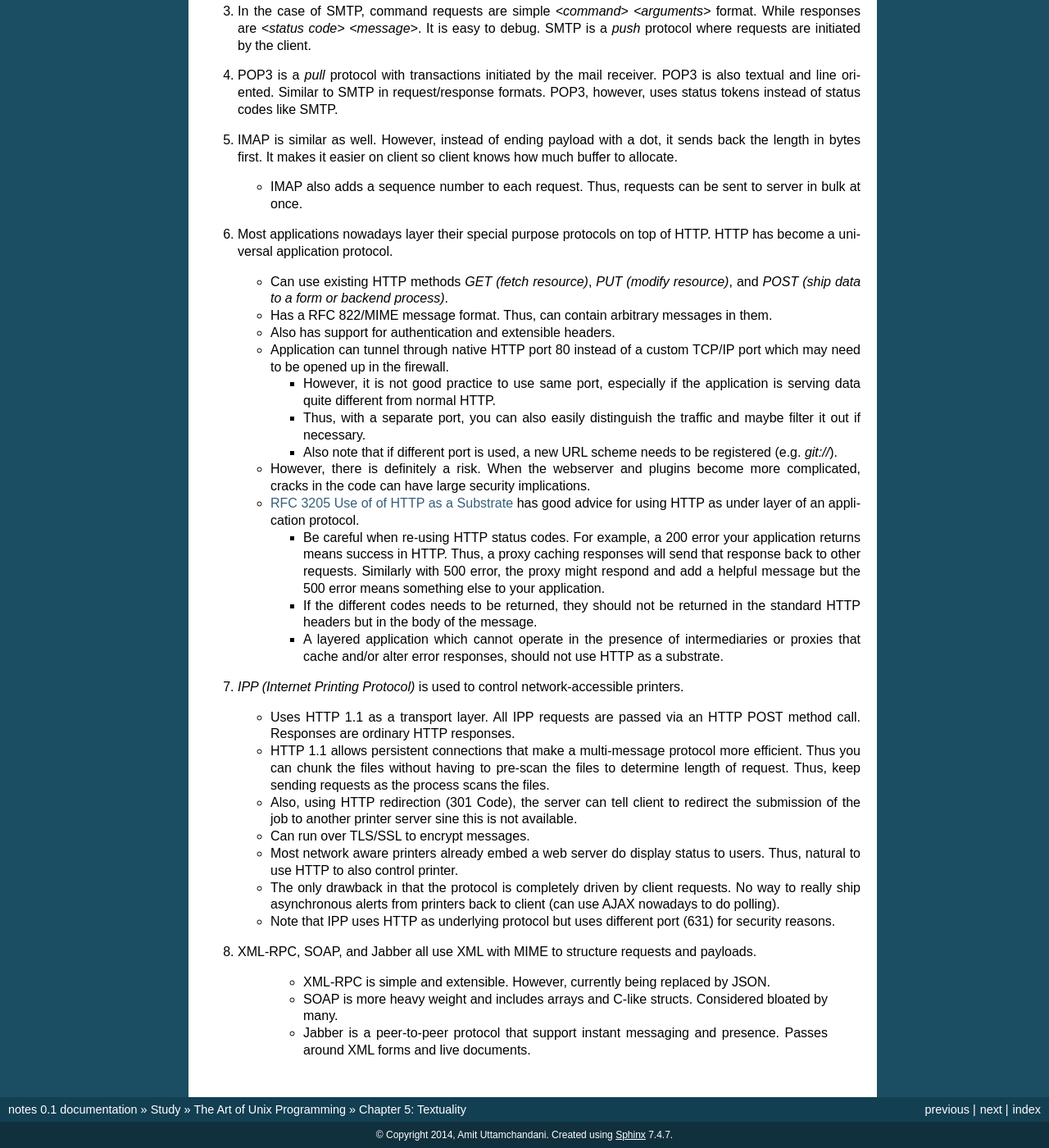
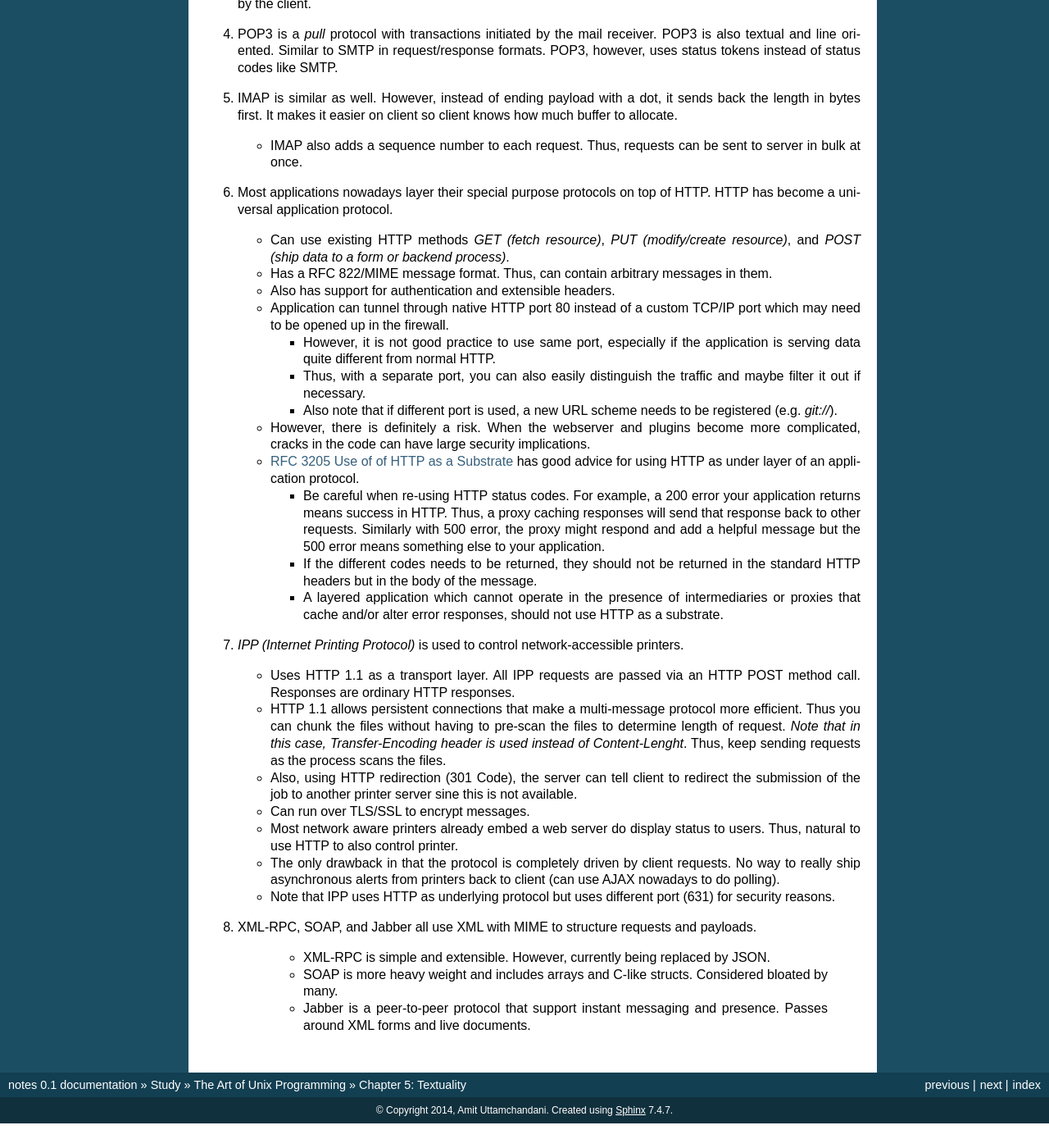
Before and after one commit to amituttam/notes, a Sphinx documentation site: the page built from docs/study/taoup/taoup-ch5-textuality.rst, in a window 1280 px wide and 1400 px high, scrolled down 2299 px. Shown: the whole window at 82% size. Built offline with Sphinx 7.4.7, drawn with Linux system fonts in a browser that asks for light colours; after the commit the page ends 3669 px from its top, so only the background shows below that; some of the changed text lies outside the part shown.

Commit message:
Update taoup-ch5-textuality.rst

```diff
--- a/docs/study/taoup/taoup-ch5-textuality.rst
+++ b/docs/study/taoup/taoup-ch5-textuality.rst
@@ -67,7 +67,7 @@
    * Problem eventually showed up in X, where it was very difficult to
      extend it.
 
-#. For the Unix passwd file, there isn't really much saving you can do
+#. For the Unix ``passwd`` file, there isn't really much saving you can do
    with a binary file format. Colon ':' separators are quite small,
    binary equivalent would not be much smaller.
 
@@ -97,12 +97,12 @@
    (Delimiter Separated Values)*. On the other hand, *CSV (Comma
    Separated Values)* are not really used in Unix.
 
-  * CSV has a lot more complicated parser since if comma is found in a
-    record, the whole record needs to be escaped with quotes. And if the
-    record has quotes already, need to escape with more quotes.
+   * CSV has a lot more complicated parser since if comma is found in a
+     record, the whole record needs to be escaped with quotes. And if the
+     record has quotes already, need to escape with more quotes.
 
-  * In DSV, only need to escape ':' with a backslash. And backslashes
-    are escaped by another backslash.
+   * In DSV, only need to escape ':' with a backslash. And backslashes
+     are escaped by another backslash.
 
 #. RFC 822 is a textual format for Internet electronic messages. It
    allows for attachments using MIME (Multipurpose Internet Media
@@ -194,7 +194,7 @@
 #. Most applications nowadays layer their special purpose protocols on
    top of HTTP. HTTP has become a universal application protocol.
 
-   * Can use existing HTTP methods *GET (fetch resource)*, *PUT (modify
+   * Can use existing HTTP methods *GET (fetch resource)*, *PUT (modify/create
      resource)*, and *POST (ship data to a form or backend process)*.
 
    * Has a RFC 822/MIME message format. Thus, can contain arbitrary
@@ -244,8 +244,9 @@
 
    * HTTP 1.1 allows persistent connections that make a multi-message
      protocol more efficient. Thus you can chunk the files without
-     having to pre-scan the files to determine length of request. Thus,
-     keep sending requests as the process scans the files.
+     having to pre-scan the files to determine length of request. *Note
+     that in this case, Transfer-Encoding header is used instead of
+     Content-Lenght*. Thus, keep sending requests as the process scans the files.
 
    * Also, using HTTP redirection (301 Code), the server can tell client
      to redirect the submission of the job to another printer server
```
